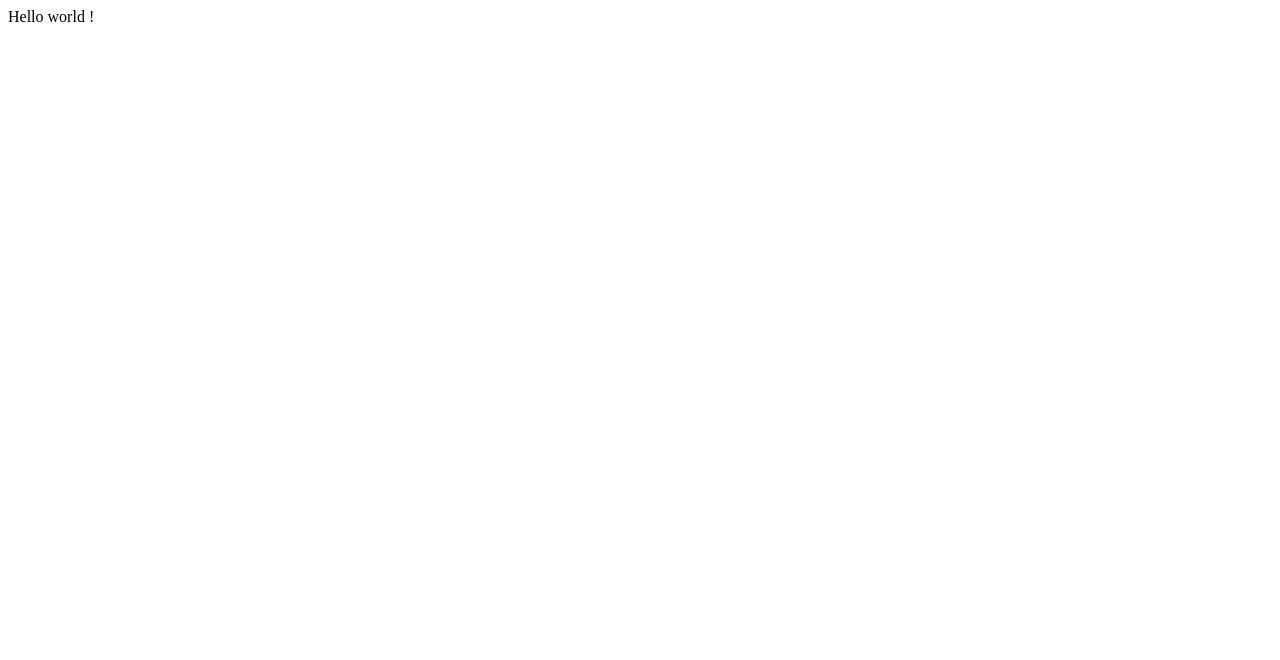
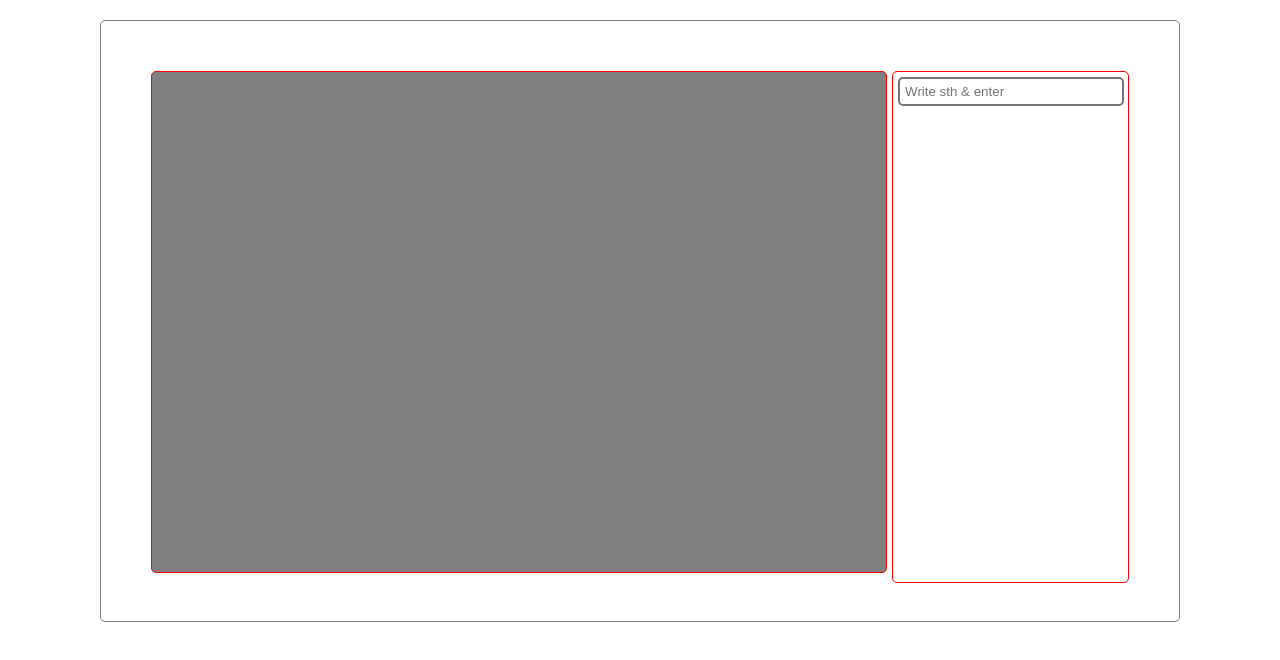
Before and after one commit to dossorio/NodePlayground, a website: page tanks/views/index.html in a window 1280 px wide. Drawn offline with nearby package versions, Linux system fonts and the light colour scheme.

Commit message:
starting chat plugin on tanks

```diff
--- a/tanks/app.js
+++ b/tanks/app.js
@@ -1,7 +1,8 @@
 /**
  * Created by dossorio on 28/04/2014.
  */
-var app = require('express')(),
+var express = require('express'),
+    app = express(),
     swig = require('swig');
 
 function home(req, res) {
@@ -9,9 +10,13 @@ function home(req, res) {
 }
 
 app.engine('html', swig.renderFile);
+
 app.set('view engine', 'html');
 app.set('view cache', false);
+
 swig.setDefaults({cache: false});
+
+app.use(express.static(__dirname + "/public"));
 
 app.get('/', home);
 
--- /dev/null
+++ b/tanks/public/css/style.scss
@@ -0,0 +1,46 @@
+$border-radius: 5px;
+$regular-padding: 5px;
+
+@mixin border-radius {
+  -webkit-border-radius: $border-radius $border-radius $border-radius $border-radius;
+  border-radius: $border-radius $border-radius $border-radius $border-radius;
+}
+
+html {
+  background-color: white;
+  padding: 0 100px;
+}
+
+body {
+  @include border-radius;
+  min-height: 500px;
+  margin: 20px auto;
+  padding: 50px;
+  border: 1px solid grey;
+}
+
+.tanks {
+  @include border-radius;
+  float: left;
+  min-height: inherit;
+  width: 75%;
+  background-color: grey;
+  border: 1px solid red;
+}
+
+.chat {
+
+  @include border-radius;
+  float: right;
+  min-height: inherit;
+  width: 23%;
+  border: 1px solid red;
+  padding: $regular-padding;
+
+  > input[type=text] {
+    padding: $regular-padding;
+    border-style: solid;
+    @include border-radius;
+    width: 94%;
+  }
+}
--- /dev/null
+++ b/tanks/public/js/chat.js
@@ -0,0 +1,18 @@
+/**
+ * Created by dossorio on 28/04/2014.
+ */
+
+$(function () {
+
+    $.fn.chat = function () {
+        this.append('<input name="msg" type="text" placeholder="Write sth & enter"/>');
+        $('input', this).keypress(function (e) {
+            if (e.keyCode == 13) {
+                $(this).parent().append('<p>' + $(this).val() + '</p>');
+                $(this).val('');
+            }
+        });
+    };
+
+    $('.chat').chat();
+});
--- a/tanks/views/index.html
+++ b/tanks/views/index.html
@@ -3,8 +3,12 @@
 <head>
   <meta charset="utf-8"/>
   <title>Tanks</title>
+  <link type="text/css" href="/css/style.css" rel="stylesheet">
+  <script src="http://code.jquery.com/jquery-2.1.0.min.js"></script>
+  <script src="/js/chat.js"></script>
 </head>
 <body>
-  Hello world !
+  <div class="tanks"></div>
+  <div class="chat"></div>
 </body>
 </html>
```
Also changed, not shown: tanks/public/css/style.css (added).
